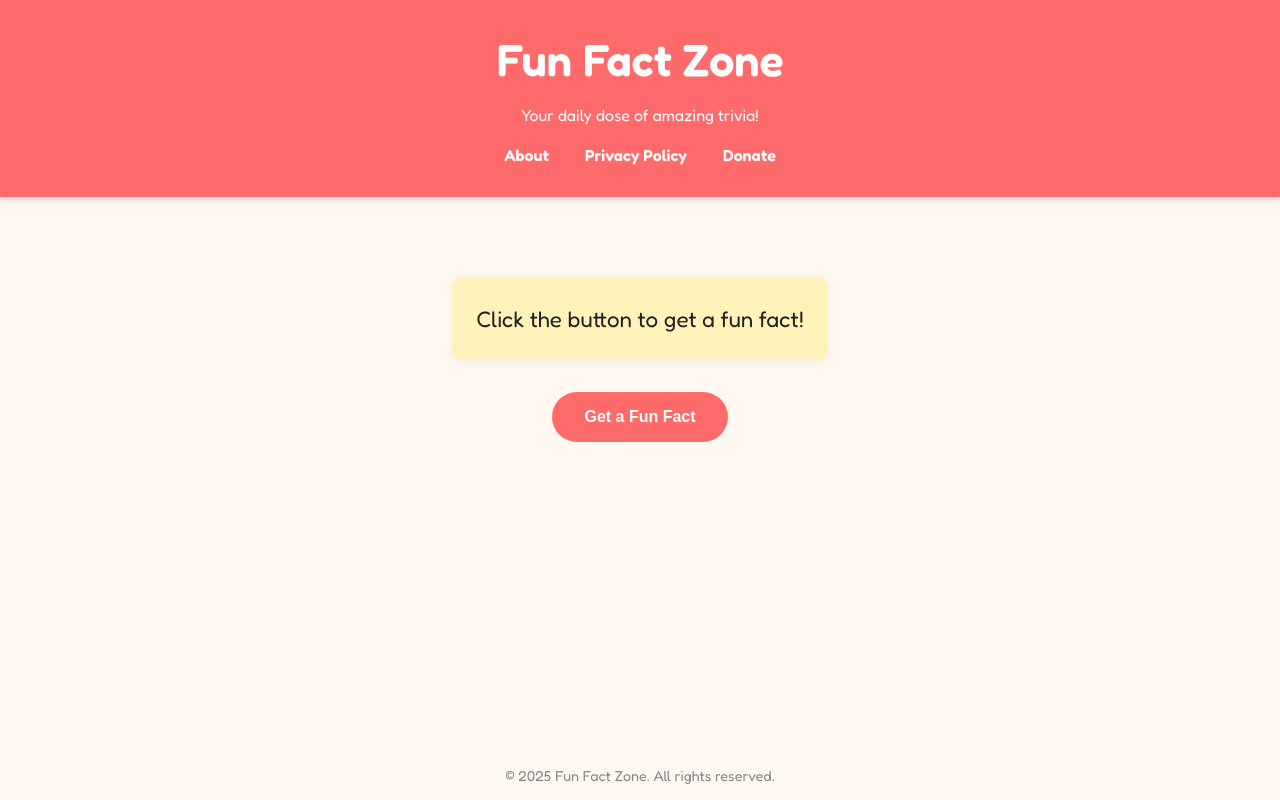
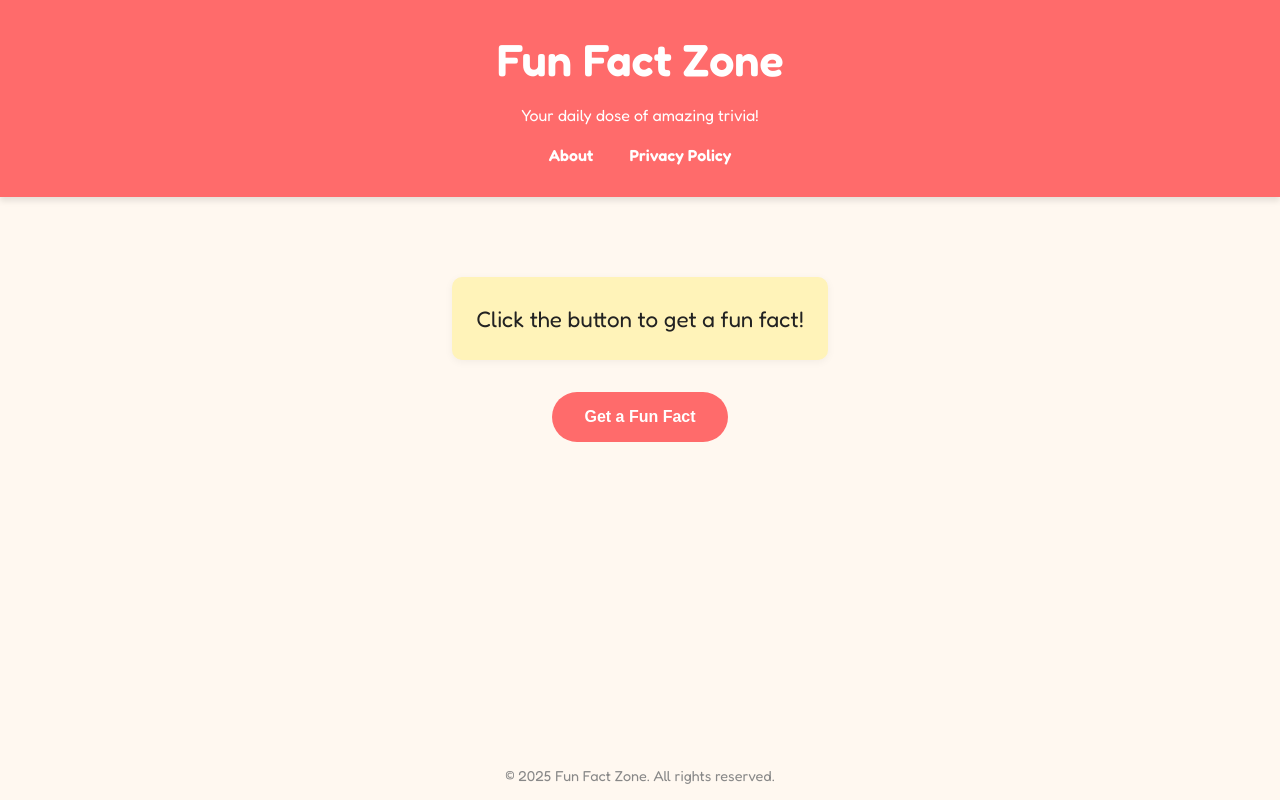
Before and after one commit to maxsey2/funfactzone, a plain HTML site: page index.html in a window 1280 px wide. Drawn offline with Linux system fonts and the light colour scheme.

Commit message:
Update index.html

```diff
--- a/index.html
+++ b/index.html
@@ -17,7 +17,6 @@
    <nav>
   <a href="about.html">About</a>
   <a href="privacy.html">Privacy Policy</a>
-  <a href="https://www.paypal.com/donate?hosted_button_id=VOTRE_ID_PAYPAL" target="_blank">Donate</a>
 </nav>
 
   </header>
```
